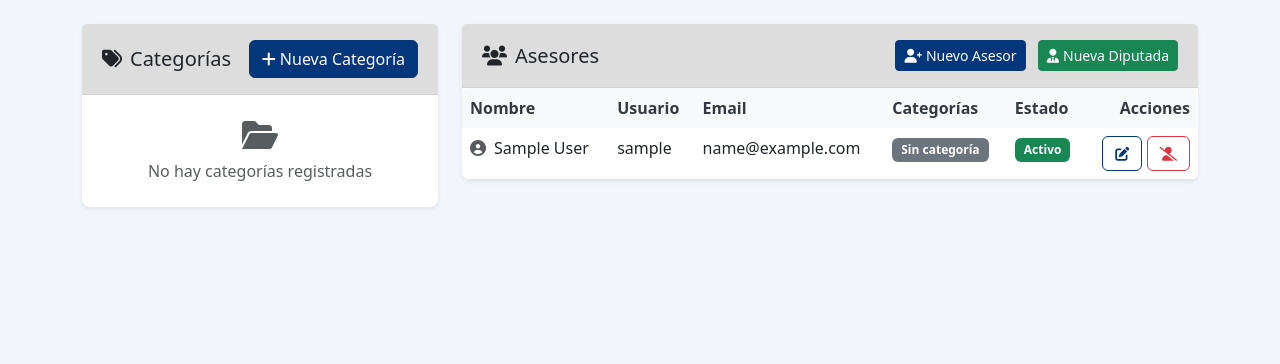
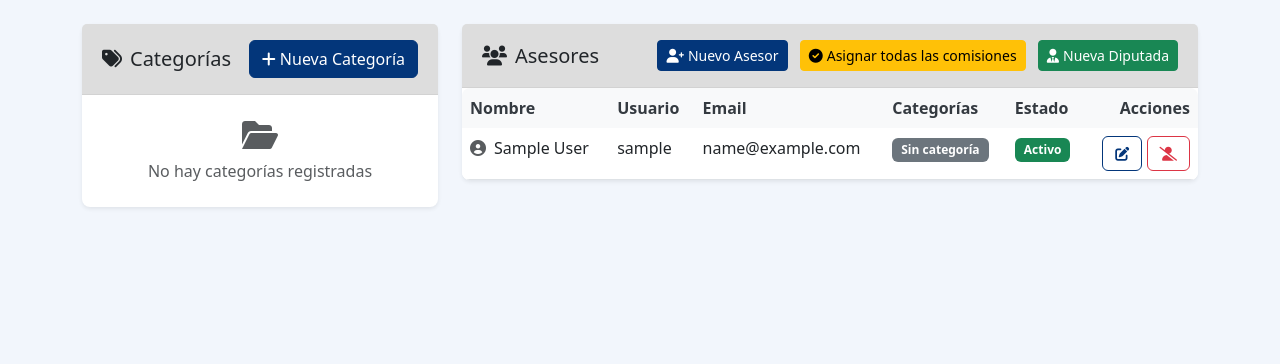
Before and after one commit to ulicseg/GestorLegislativo, a Django app: page /usuario/gestion/ in a window 1280 px wide. Shown: the part 56-420 px from the top of the page. Run offline with Django 5.2, Linux system fonts and the light colour scheme; the visitor is signed in with stand-in values (Sample User, id 1); data comes from the database, SQL or seed files in the repository; data that the repository does not hold is empty; some libraries are stand-ins or nearby versions.

Commit message:
arreglos temarios y comisiones

```diff
--- a/diputada/apps/proyectos/models.py
+++ b/diputada/apps/proyectos/models.py
@@ -34,10 +34,8 @@
         return f"{self.get_tipo_display()} {self.numero} {self.titulo}"
 
     def save(self, *args, **kwargs):
-        if not self.pk:  # Solo validar al crear un nuevo proyecto
-            # Si es asesor, validar que tenga permiso para crear proyectos en esta categoría
-            if not self.creado_por.perfil.es_diputada and self.categoria not in self.creado_por.perfil.categorias.all():
-                raise ValidationError('No tienes permiso para crear proyectos en esta categoría.')
+        # Eliminar validación de permisos por categoría
+        # Todos los asesores pueden crear proyectos en cualquier categoría
         super().save(*args, **kwargs)
 
     def clean(self):
--- a/diputada/apps/usuario/forms.py
+++ b/diputada/apps/usuario/forms.py
@@ -9,16 +9,10 @@
     first_name = forms.CharField(required=True)
     last_name = forms.CharField(required=True)
     email = forms.EmailField(required=True)
-    categorias = forms.ModelMultipleChoiceField(
-        queryset=Categoria.objects.all(),
-        required=True,
-        widget=forms.CheckboxSelectMultiple,
-        help_text='Seleccione las categorías a las que pertenecerá el asesor'
-    )
 
     class Meta:
         model = User
-        fields = ('username', 'first_name', 'last_name', 'email', 'password1', 'password2', 'categorias')
+        fields = ('username', 'first_name', 'last_name', 'email', 'password1', 'password2')
 
     def __init__(self, *args, **kwargs):
         super().__init__(*args, **kwargs)
--- a/diputada/apps/usuario/urls.py
+++ b/diputada/apps/usuario/urls.py
@@ -17,4 +17,5 @@
     path('gestion/categoria/<int:pk>/eliminar/', views.eliminar_categoria, name='eliminar_categoria'),
     path('cambiar-password/', views.cambiar_password, name='cambiar_password'),
     path('gestion/diputada/crear/', views.crear_diputada, name='crear_diputada'),
+    path('gestion/asignar-todas-categorias/', views.asignar_todas_categorias, name='asignar_todas_categorias'),
 ]
--- a/diputada/apps/usuario/views.py
+++ b/diputada/apps/usuario/views.py
@@ -51,12 +51,11 @@
                     perfil.es_diputada = False
                     perfil.save()
 
-                    # 3. Asignar categorías
-                    categorias = form.cleaned_data.get('categorias')
-                    if categorias:
-                        perfil.categorias.set(categorias)  # Usar set() en lugar de add()
+                    # 3. Asignar todas las categorías al asesor
+                    todas_categorias = Categoria.objects.all()
+                    perfil.categorias.set(todas_categorias)
 
-                messages.success(request, f'Asesor {user.get_full_name()} creado exitosamente.')
+                messages.success(request, f'Asesor {user.get_full_name()} creado exitosamente con acceso a todas las comisiones.')
 
             except Exception as e:
                 messages.error(request, f'Error al crear el asesor: {str(e)}')
@@ -81,13 +80,12 @@
             asesor.email = request.POST.get('email')
             asesor.save()
 
-            # Actualizar categorías
-            categorias_ids = request.POST.getlist('categorias')
-            if categorias_ids:
-                perfil = asesor.perfil
-                perfil.categorias.set(categorias_ids)
+            # Asignar todas las categorías al asesor
+            todas_categorias = Categoria.objects.all()
+            perfil = asesor.perfil
+            perfil.categorias.set(todas_categorias)
 
-            messages.success(request, 'Asesor actualizado exitosamente.')
+            messages.success(request, 'Asesor actualizado exitosamente con acceso a todas las comisiones.')
         except Exception as e:
             messages.error(request, f'Error al actualizar el asesor: {str(e)}')
 
@@ -252,3 +250,25 @@
         except Exception as e:
             messages.error(request, f'Error al reactivar el asesor: {str(e)}')
     return redirect('usuario:gestion')
+
+@login_required
+@user_passes_test(es_diputada)
+def asignar_todas_categorias(request):
+    """Asigna todas las categorías a todos los asesores."""
+    if request.method == 'POST':
+        try:
+            # Obtener todas las categorías
+            categorias = Categoria.objects.all()
+
+            # Obtener todos los perfiles de asesores
+            perfiles_asesores = Perfil.objects.filter(es_diputada=False)
+
+            # Asignar todas las categorías a cada asesor
+            for perfil in perfiles_asesores:
+                perfil.categorias.set(categorias)
+
+            messages.success(request, 'Se han asignado todas las categorías a todos los asesores exitosamente.')
+        except Exception as e:
+            messages.error(request, f'Error al asignar categorías: {str(e)}')
+
+    return redirect('usuario:gestion')
--- a/diputada/templates/usuario/gestion.html
+++ b/diputada/templates/usuario/gestion.html
@@ -66,6 +66,12 @@
                     <button class="btn btn-primary btn-sm" data-bs-toggle="modal" data-bs-target="#nuevoAsesor">
                         <i class="fas fa-user-plus me-1"></i>Nuevo Asesor
                     </button>
+                    <form method="post" action="{% url 'usuario:asignar_todas_categorias' %}" class="d-inline">
+                        {% csrf_token %}
+                        <button type="submit" class="btn btn-warning btn-sm ms-2">
+                            <i class="fas fa-check-circle me-1"></i>Asignar todas las comisiones
+                        </button>
+                    </form>
                     {% if is_superuser %}
                         <button class="btn btn-success btn-sm ms-2" data-bs-toggle="modal" data-bs-target="#nuevaDiputada">
                             <i class="fas fa-user-tie me-1"></i>Nueva Diputada
@@ -74,6 +80,11 @@
                 </div>
             </div>
             <div class="card-body p-0">
+                <div class="alert alert-info m-3">
+                    <i class="fas fa-info-circle me-2"></i>
+                    <strong>Información:</strong> Todos los asesores tienen acceso a todas las comisiones.
+                    Utilice el botón "Asignar todas las comisiones" para actualizar los permisos de los asesores existentes.
+                </div>
                 <div class="table-responsive">
                     <table class="table table-hover mb-0">
                         <thead>
@@ -203,25 +214,10 @@
                         </div>
                     </div>
 
-                    <!-- Categoría -->
-                    <div class="mb-3">
-                        <label class="form-label">Categorías</label>
-                        <div class="categorias-container border rounded p-3">
-                            {% for categoria in categorias %}
-                            <div class="form-check">
-                                <input type="checkbox"
-                                       name="categorias"
-                                       value="{{ categoria.id }}"
-                                       class="form-check-input"
-                                       id="cat_{{ categoria.id }}_new">
-                                <label class="form-check-label" for="cat_{{ categoria.id }}_new">
-                                    {{ categoria.nombre }}
-                                    <small class="text-muted d-block">{{ categoria.descripcion|truncatechars:50 }}</small>
-                                </label>
-                            </div>
-                            {% endfor %}
-                        </div>
-                        <div class="form-text">Seleccione las categorías a las que pertenecerá el asesor</div>
+                    <!-- Nota informativa sobre categorías -->
+                    <div class="alert alert-info">
+                        <i class="fas fa-info-circle me-2"></i>
+                        El asesor tendrá acceso automáticamente a todas las comisiones.
                     </div>
                 </div>
                 <div class="modal-footer">
@@ -262,24 +258,11 @@
                         <input type="email" class="form-control" id="email{{ asesor.id }}"
                                name="email" value="{{ asesor.email }}" required>
                     </div>
-                    <div class="mb-3">
-                        <label class="form-label">Categorías</label>
-                        <div class="categorias-container border rounded p-3">
-                            {% for categoria in categorias %}
-                            <div class="form-check">
-                                <input type="checkbox"
-                                       name="categorias"
-                                       value="{{ categoria.id }}"
-                                       class="form-check-input"
-                                       id="cat_{{ categoria.id }}_{{ asesor.id }}"
-                                       {% if categoria in asesor.perfil.categorias.all %}checked{% endif %}>
-                                <label class="form-check-label" for="cat_{{ categoria.id }}_{{ asesor.id }}">
-                                    {{ categoria.nombre }}
-                                    <small class="text-muted d-block">{{ categoria.descripcion|truncatechars:50 }}</small>
-                                </label>
-                            </div>
-                            {% endfor %}
-                        </div>
+
+                    <!-- Nota informativa sobre categorías -->
+                    <div class="alert alert-info">
+                        <i class="fas fa-info-circle me-2"></i>
+                        El asesor tiene acceso automáticamente a todas las comisiones.
                     </div>
                 </div>
                 <div class="modal-footer">
```
Also changed, not shown: diputada/apps/proyectos/forms.py (+2 -6 lines), diputada/apps/proyectos/views.py (+9 -25 lines).
